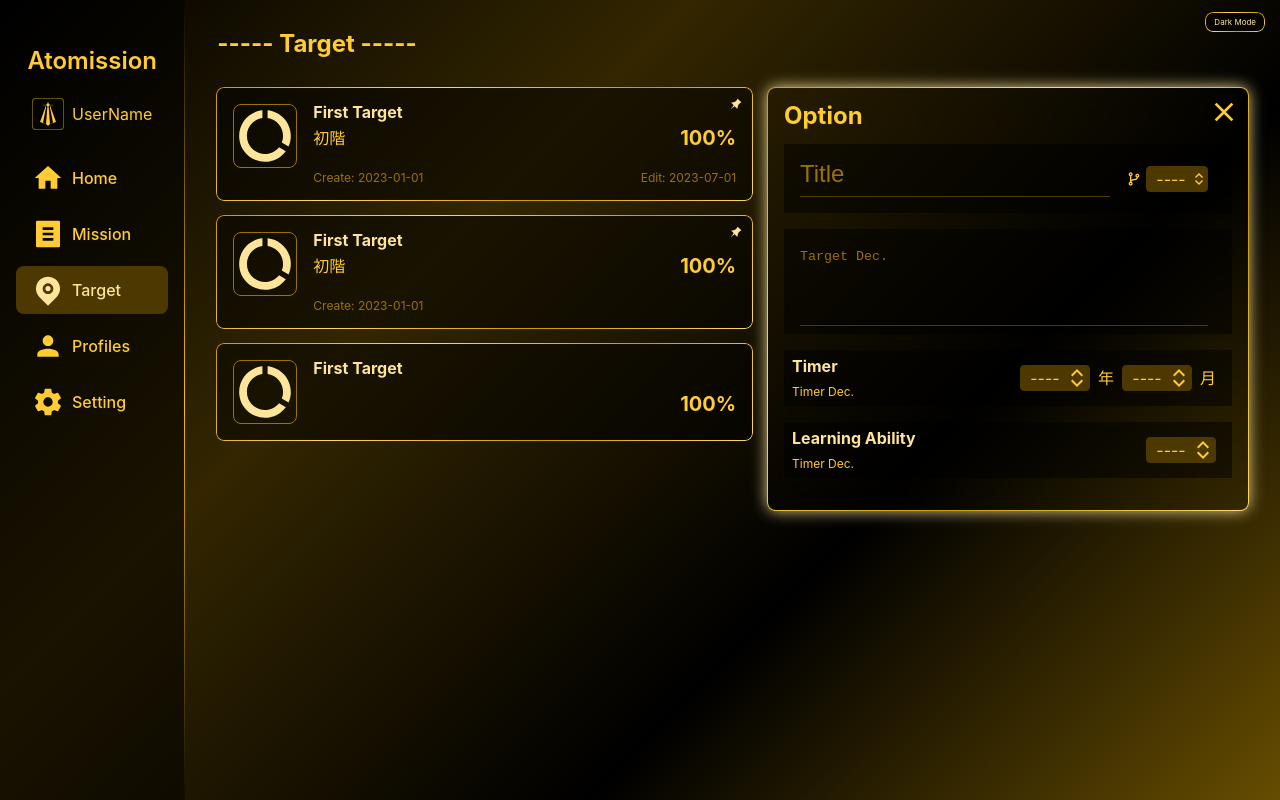
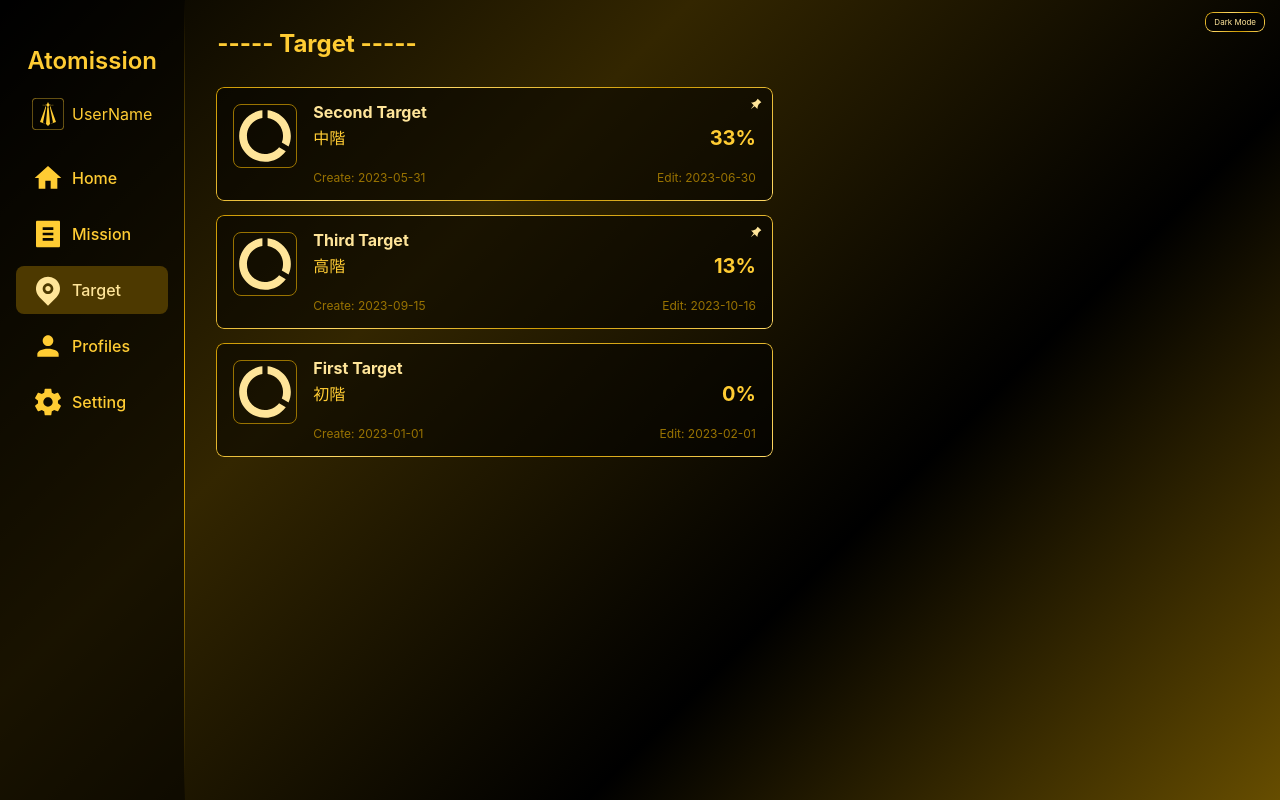
Before and after one commit to silence870121/Atomission, a Vue app: page /targets in a window 1280 px wide. Built offline with nearby package versions, Linux system fonts and the light colour scheme.

Commit message:
update target data

```diff
--- a/src/components/Project/TargetCard.vue
+++ b/src/components/Project/TargetCard.vue
@@ -3,10 +3,10 @@
     title: String,
     progress: Number,
     stage: String,
-    detail: Boolean,
     tracked: Boolean,
     createDate: String,
     modifiedDate: String,
+    detail: Boolean,
 })
 
 </script>
--- a/src/components/Project/TargetOption.vue
+++ b/src/components/Project/TargetOption.vue
@@ -4,7 +4,7 @@
     targetItem: Object
 })
 const selectTitle = ["main", "sub"]
-const selectTimerMon = [1, 2, 3, 4, 5, 6, 7, 8, 9, 10, 11, 12]
+const selectTimerMon = [0, 1, 2, 3, 4, 5, 6, 7, 8, 9, 10, 11]
 const selectTimerYear = [0, 1, 2, 3, 4, 5, 6, 7, 8, 9, 10]
 </script>
 
--- a/src/views/Targets.vue
+++ b/src/views/Targets.vue
@@ -3,13 +3,68 @@
 import TargetOption from '@/components/Project/TargetOption.vue';
 import { ref } from 'vue';
 
-let activeTargetOption = ref(true)
+let activeTargetOption = ref(false)
+
+let defaultTarget = {
+    id: String,
+    title: String,
+    ability: Number,
+    stage: String,
+    tracked: Boolean,
+    timerMon: Number,
+    timerYear: Number,
+    progress: Number,
+    createDate: String,
+    modifiedDate: String,
+}
+
+let targetList = ref([{
+    id: 't0001',
+    title: 'First Target',
+    ability: 3,
+    stage: '初階',
+    tracked: false,
+    timerMon: 12,
+    timerYear: 1,
+    progress: 0,
+    createDate: "2023-01-01",
+    modifiedDate: "2023-02-01",
+}, {
+    id: 't0002',
+    title: 'second Target',
+    ability: 5,
+    stage: '中階',
+    tracked: true,
+    timerMon: 0,
+    timerYear: 2,
+    progress: 50000,
+    createDate: "2023-05-31",
+    modifiedDate: "2023-06-30",
+}, {
+    id: 't0003',
+    title: 'Third Target',
+    ability: 1,
+    stage: '高階',
+    tracked: true,
+    timerMon: 0,
+    timerYear: 5,
+    progress: 50000,
+    createDate: "2023-09-15",
+    modifiedDate: "2023-10-16",
+}
+])
+
 
 function openOption() {
     activeTargetOption.value = true
 }
 function closeOption() {
     activeTargetOption.value = false
+}
+
+function getProgress(item) {
+    let num = Math.floor(item.progress / ((item.timerYear * 75000 + item.timerMon * 100) / 100), 1)
+    return Math.min(Math.max(num, 0), 100);
 }
 
 </script>
@@ -19,12 +74,9 @@
     <div class="container">
         <div class="target">
             <h2>----- Target -----</h2>
-            <TargetCard :title="'First Target'" :stage="'初階'" :progress=100 :create-date="'2023-01-01'"
-                :modified-date="'2023-07-01'" tracked detail @click="openOption" />
-            <TargetCard :title="'First Target'" :stage="'初階'" :progress=100 :create-date="'2023-01-01'" :modified-date="''"
-                tracked detail @click="openOption" />
-            <TargetCard :title="'First Target'" :stage="'初階'" :progress=100 :create-date="'2023-01-01'"
-                :modified-date="'2023-07-01'" tracked @click="openOption" />
+            <TargetCard v-for="item in targetList.sort((a, b) => b.tracked - a.tracked)" :title="item.title"
+                :stage="item.stage" :progress="getProgress(item)" :create-date="item.createDate"
+                :modified-date="item.modifiedDate" :tracked="item.tracked" detail @click="openOption" />
         </div>
 
         <div v-show="activeTargetOption" class="target target-option border">
```
